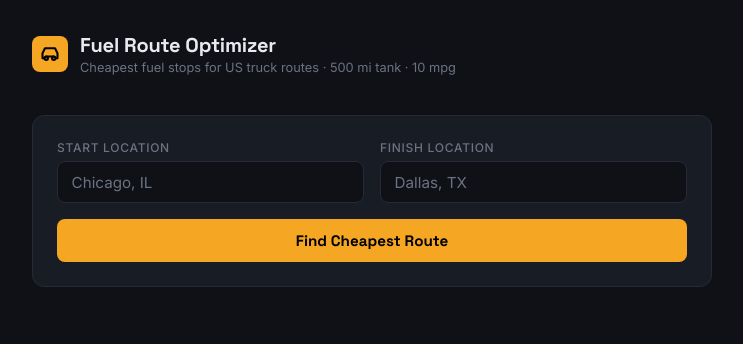
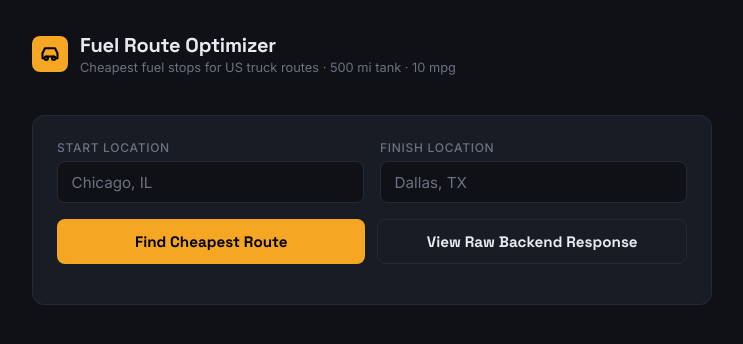
Before and after one commit to Saiyashwanth7/fuel_optimiser, a Django app: page / in a window 1280 px wide. Shown: the top 344 px of the page, without its empty margins (268-1011 px from the left). Run offline with Django 5.2, Linux system fonts and the light colour scheme.

Commit message:
Adding a button to view the JSON response from backend

```diff
--- a/fuel_route_project/templates/index.html
+++ b/fuel_route_project/templates/index.html
@@ -151,6 +151,26 @@
       button:disabled {
         opacity: 0.5;
         cursor: not-allowed;
+      }
+
+      /* ── secondary button (raw response) ── */
+      .btn-row {
+        display: flex;
+        gap: 0.75rem;
+        margin-bottom: 1rem;
+      }
+      .btn-row button {
+        margin-bottom: 0;
+      }
+      .btn-secondary {
+        background: transparent;
+        color: var(--text);
+        border: 1px solid var(--border);
+      }
+      .btn-secondary:hover:not(:disabled) {
+        opacity: 1;
+        border-color: var(--accent);
+        color: var(--accent);
       }
 
       /* ── spinner ── */
@@ -336,10 +356,20 @@
           <input type="text" id="finish" placeholder="Dallas, TX" />
         </div>
       </div>
-      <button id="btn" onclick="runOptimizer()">
-        <div class="spinner" id="spinner"></div>
-        <span id="btn-text">Find Cheapest Route</span>
-      </button>
+      <div class="btn-row">
+        <button id="btn" onclick="runOptimizer()">
+          <div class="spinner" id="spinner"></div>
+          <span id="btn-text">Find Cheapest Route</span>
+        </button>
+        <button
+          id="raw-btn"
+          class="btn-secondary"
+          onclick="viewRawResponse()"
+          title="Open the raw backend JSON response (includes the route polyline) in a new tab"
+        >
+          View Raw Backend Response
+        </button>
+      </div>
       <div class="error-box" id="error"></div>
     </div>
 
@@ -368,6 +398,29 @@
     <script>
       const API = "";
 
+      function buildApiUrl(start, finish) {
+        return `${API}/api/?start=${encodeURIComponent(start)}&finish=${encodeURIComponent(finish)}`;
+      }
+
+      // Opens the actual backend endpoint in a new tab, using whatever
+      // start/finish the user has typed into the form. This is the raw
+      // DRF response -- JSON if requested by a non-browser client, or the
+      // DRF browsable API page (which includes the full route_geometry
+      // polyline) when opened directly in a browser tab like this.
+      function viewRawResponse() {
+        const start = document.getElementById("start").value.trim();
+        const finish = document.getElementById("finish").value.trim();
+        const errorBox = document.getElementById("error");
+        errorBox.style.display = "none";
+
+        if (!start || !finish) {
+          showError("Please enter both a start and finish location first.");
+          return;
+        }
+
+        window.open(buildApiUrl(start, finish), "_blank");
+      }
+
       async function runOptimizer() {
         const start = document.getElementById("start").value.trim();
         const finish = document.getElementById("finish").value.trim();
@@ -392,7 +445,7 @@
         btnText.textContent = "Optimizing route…";
 
         try {
-          const url = `${API}/api/?start=${encodeURIComponent(start)}&finish=${encodeURIComponent(finish)}`;
+          const url = buildApiUrl(start, finish);
           const res = await fetch(url);
           const data = await res.json();
 
```
